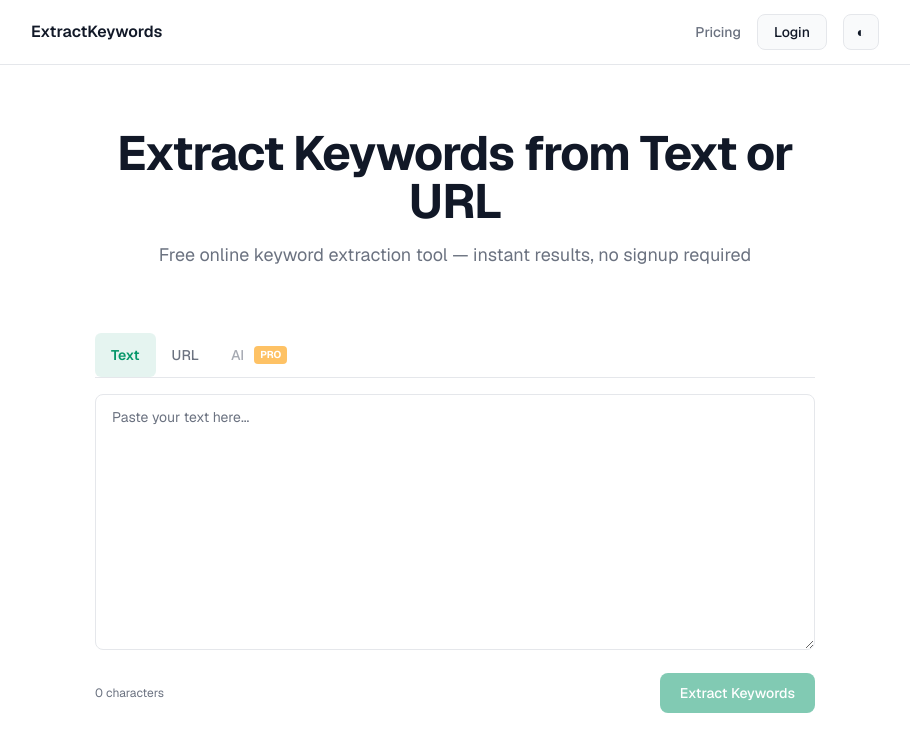
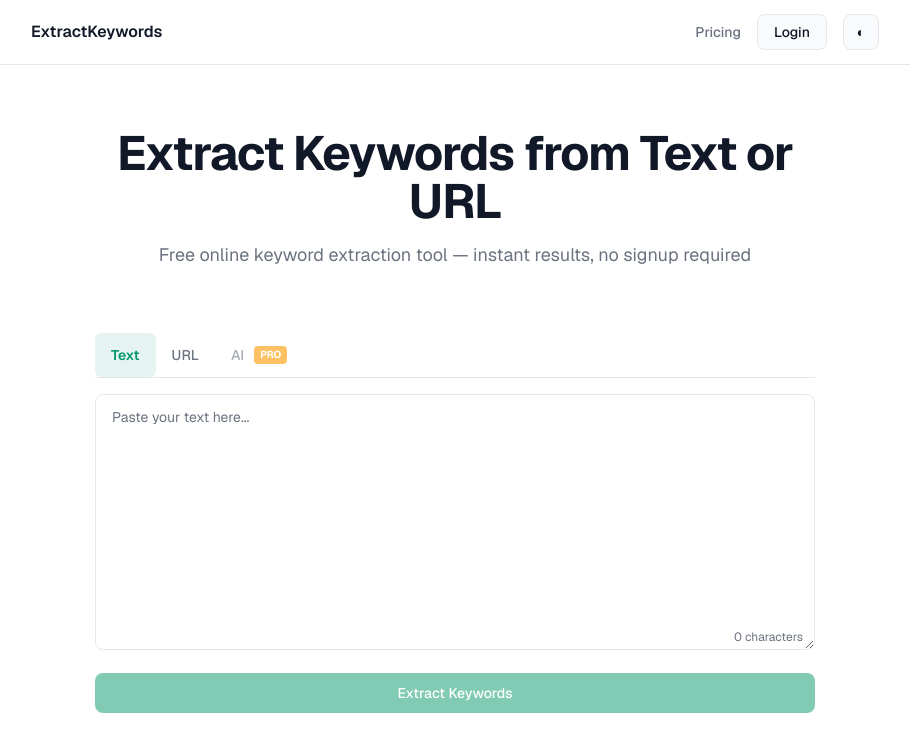
Before and after one commit to pang3fan-creator/keyword-extractor, a Next.js app: page / in a window 1280 px wide. Shown: the top 743 px of the page, without its empty margins (185-1095 px from the left). Built offline with nearby package versions, Linux system fonts and the light colour scheme.

Commit message:
fix: textarea char count bottom-right, button full-width on own row

```diff
--- a/src/components/extractor/ToolSection.tsx
+++ b/src/components/extractor/ToolSection.tsx
@@ -96,17 +96,22 @@ export function ToolSection() {
       label: t('tabText'),
       content: (
         <div className="space-y-4">
+          <div className="relative">
             <textarea
               className="h-64 w-full resize-y rounded-lg border border-border bg-background px-4 py-3 text-sm text-foreground placeholder:text-muted focus-visible:outline-none focus-visible:ring-2 focus-visible:ring-primary focus-visible:ring-offset-2"
               placeholder={t('placeholderText')}
               value={textInput}
               onChange={(e) => setTextInput(e.target.value)}
             />
-          <div className="flex items-center justify-between">
-            <span className="text-xs text-muted">
+            <span className="pointer-events-none absolute right-3 bottom-3 text-xs text-muted">
               {t('characters', { count: charCount.toLocaleString() })}
             </span>
-            <Button onClick={handleExtract} disabled={loading || !textInput.trim()}>
+          </div>
+          <Button
+            onClick={handleExtract}
+            disabled={loading || !textInput.trim()}
+            className="w-full"
+          >
             {loading ? (
               <span className="flex items-center gap-2">
                 <span className="h-4 w-4 animate-spin rounded-full border-2 border-primary-fg/30 border-t-primary-fg" />
@@ -116,7 +121,6 @@ export function ToolSection() {
               t('extract')
             )}
           </Button>
-          </div>
         </div>
       ),
     },
```
Lines whose indentation alone changed are shown as unchanged.
